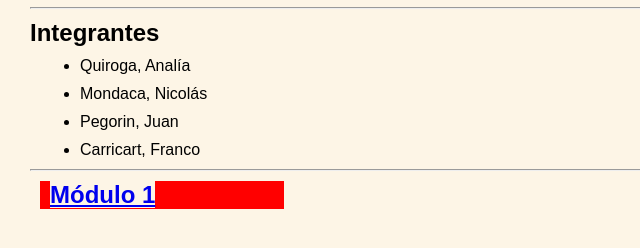
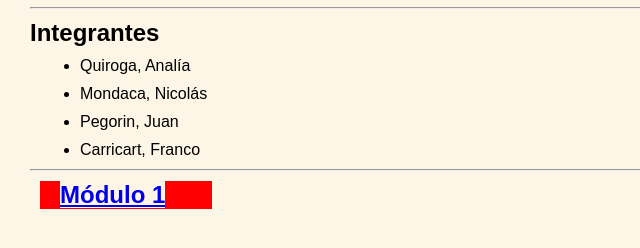
Before and after one commit to AQuirogaS/Entregas, a plain HTML site: page index.html in a window 1280 px wide. Shown: the part 108-356 px from the top of the page, without its empty margins (0-640 px from the left). Drawn offline with Linux system fonts and the light colour scheme.

Commit message:
Update index.html

```diff
--- a/index.html
+++ b/index.html
@@ -9,10 +9,14 @@
         background-color: #fdf5e6;
         margin:10px;
       }
+      body {
+        width: 70%;
+      }
       h1 {
         padding-top: 10px;
       }
       .color {
+        padding-left: 10px;
         width: 20%;
         background-color: red;
     </style>
```
